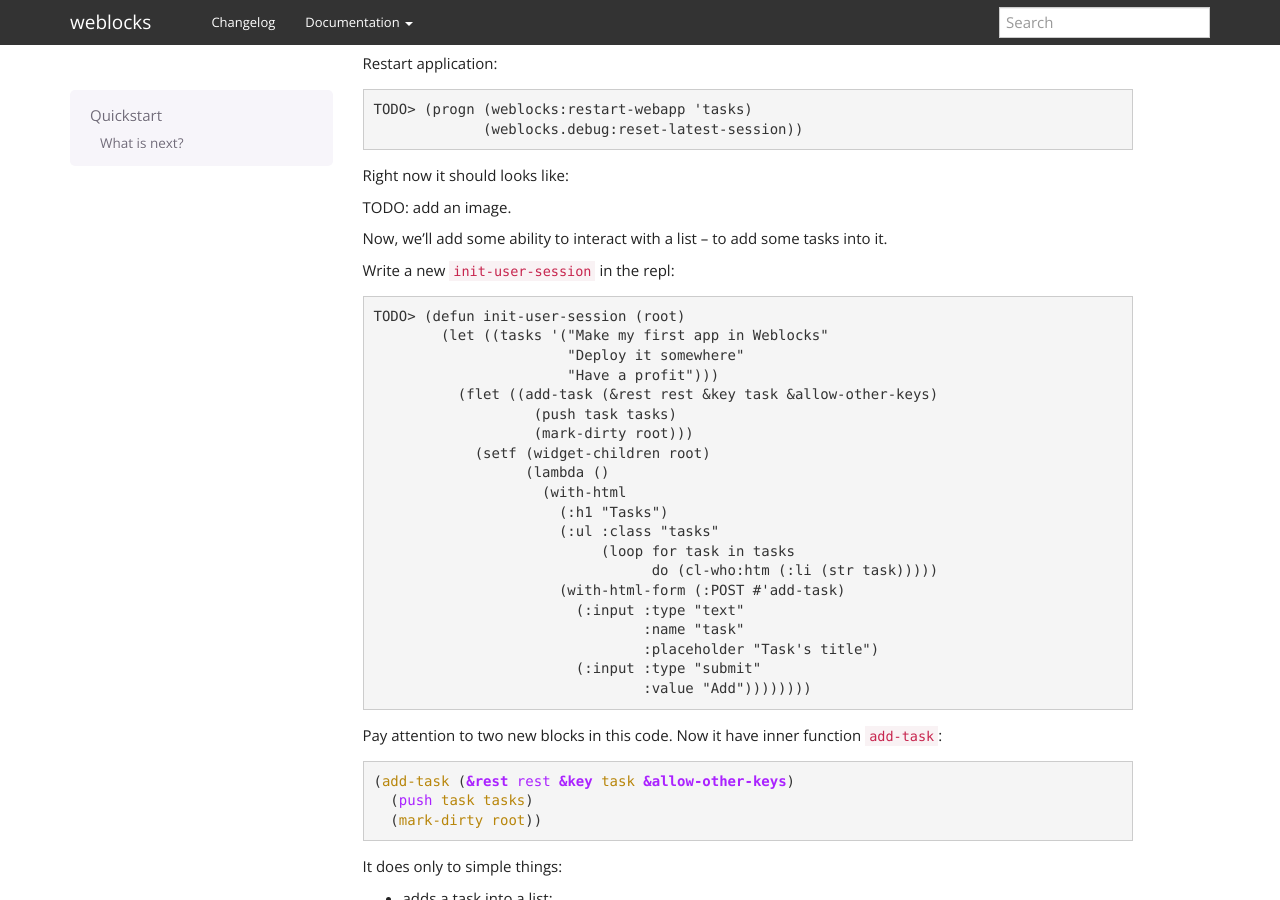
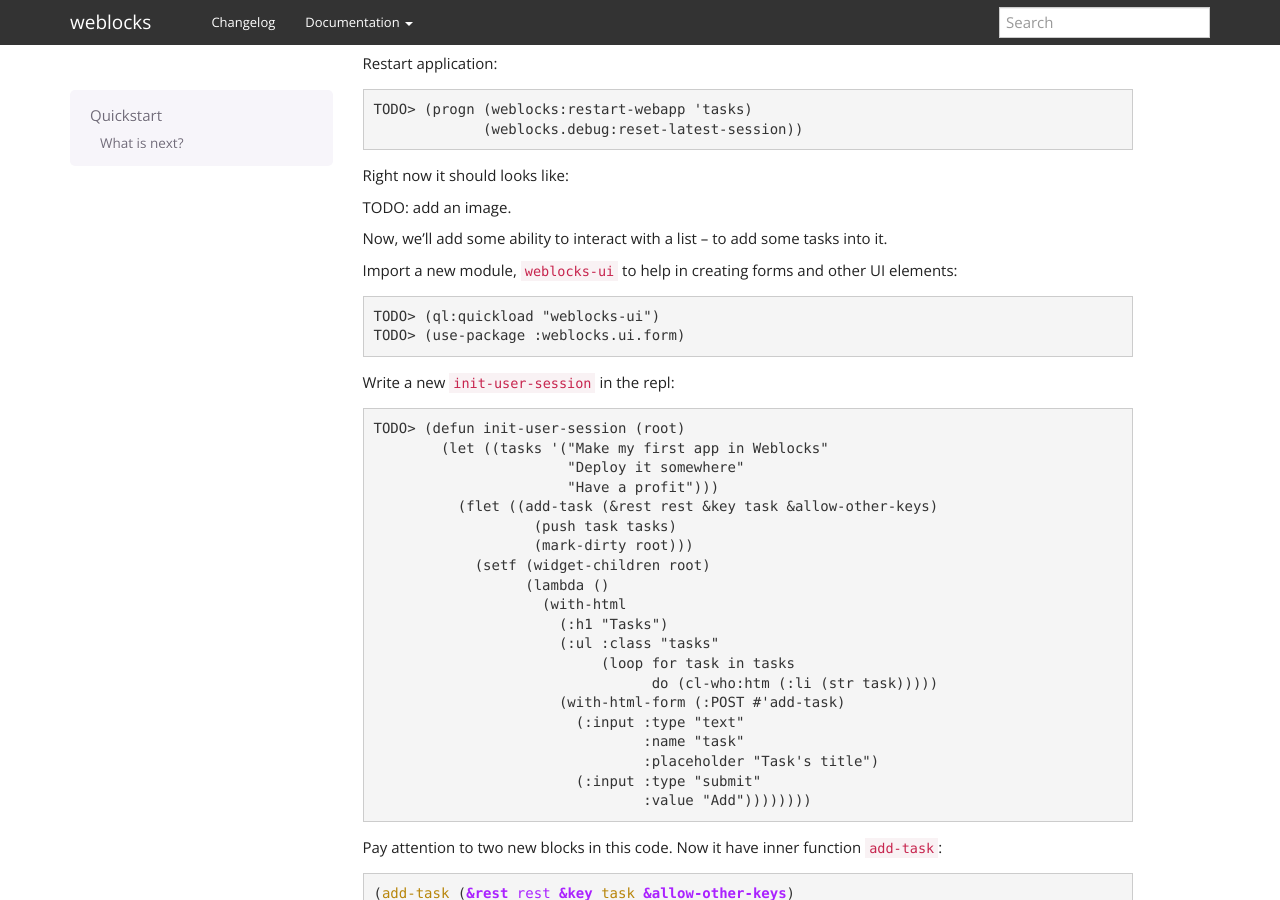
Before and after one commit to skypher/weblocks, a Sphinx documentation site: the page built from docs/source/quickstart.rst, in a window 1280 px wide and 900 px high, scrolled down 1211 px. Built offline with Sphinx 7.4.7, drawn with Linux system fonts in a browser that asks for light colours.

Commit message:
quickstart: reset-latest-session is in weblocks.debug, use weblocks.ui.form
- with-html-form comes from weblocks-ui
- reset-latest-session needs (weblocks.debug:on)

```diff
--- a/docs/source/quickstart.rst
+++ b/docs/source/quickstart.rst
@@ -77,6 +77,13 @@ TODO: add an image.
 
 Now, we'll add some ability to interact with a list – to add some tasks
 into it.
+
+Import a new module, ``weblocks-ui`` to help in creating forms and other UI elements:
+
+.. code-block:: common-lisp-repl
+
+   TODO> (ql:quickload "weblocks-ui")
+   TODO> (use-package :weblocks.ui.form)
 
 Write a new ``init-user-session`` in the repl:
 
```
Also changed, not shown: 1 other file.
